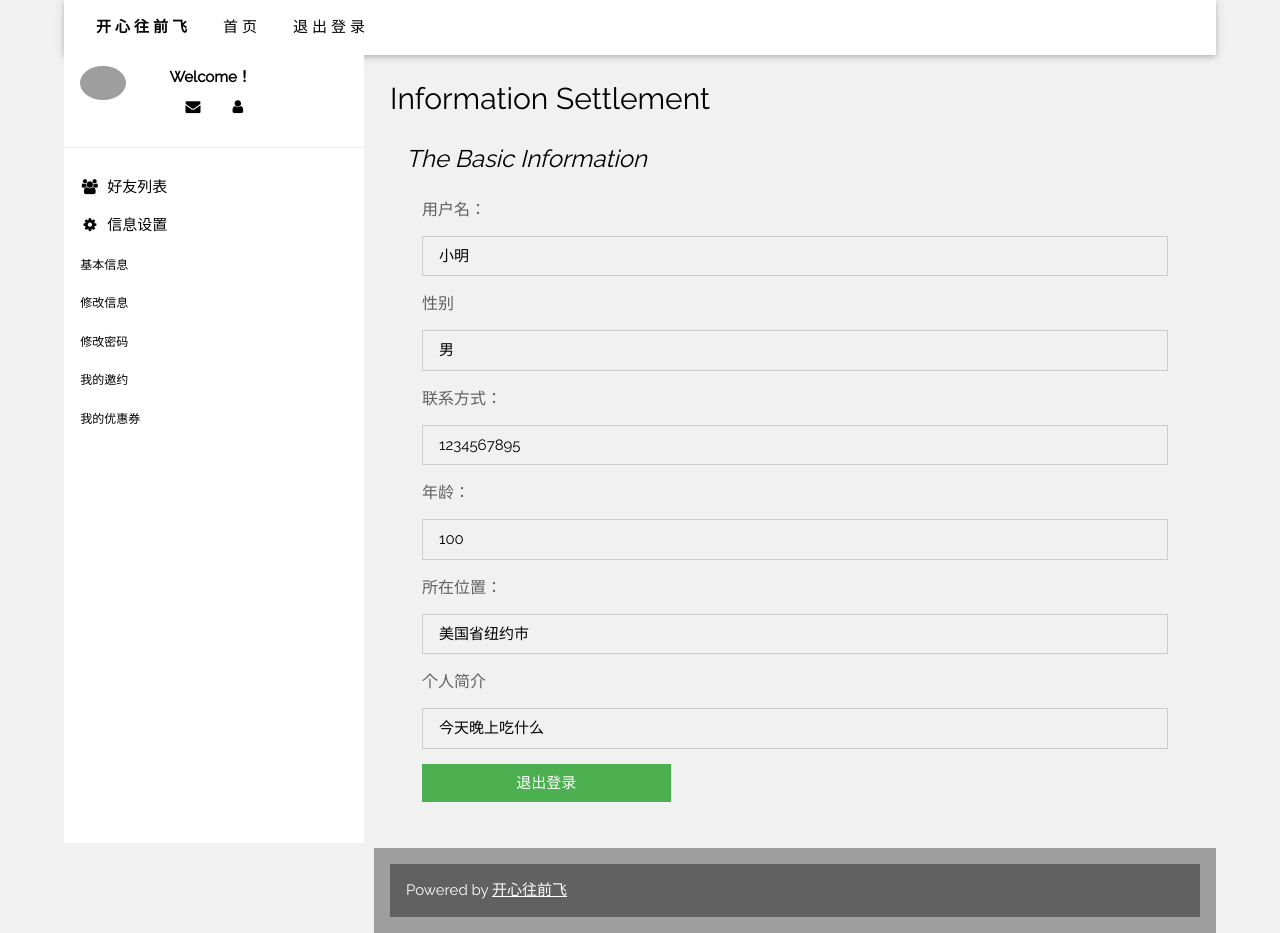
After one commit to dangerous-barbarians/MovieDemo2, a Flask app: page /home in a window 1280 px wide. The commit adds this page. Run offline with Flask 2, Linux system fonts and the light colour scheme; grey boxes are pictures that could not be loaded.

```diff
--- a/app.py
+++ b/app.py
@@ -68,6 +68,13 @@ def home_page():
 	yaoyue = houduan.yaoyue
 	return render_template("home_page.html", data=data, yaoyue=yaoyue, friend=houduan.dic)
 
+
+# 个人主页界面
+@app.route('/home', methods=['POST', 'GET'])
+def home():
+	data = houduan.data
+	yaoyue = houduan.yaoyue
+	return render_template("home_page2.html", data=data, yaoyue=yaoyue, friend=houduan.dic)
 
 # 修改信息的路由
 @app.route('/xiugaixinxi', methods=['POST'])
--- /dev/null
+++ b/templates/home_page2.html
@@ -0,0 +1,375 @@
+<!DOCTYPE html>
+<html>
+<head>
+    <title>信息修改+好友列表</title>
+    <meta charset="UTF-8">
+    <meta name="viewport" content="width=device-width, initial-scale=1">
+    <link rel="stylesheet" href="https://www.w3schools.com/w3css/4/w3.css">
+    <link rel="stylesheet" href="https://fonts.googleapis.com/css?family=Raleway">
+    <link rel="stylesheet" href="https://cdnjs.cloudflare.com/ajax/libs/font-awesome/4.7.0/css/font-awesome.min.css">
+    <style> html, body, h1, h2, h3, h4, h5 { font-family: "Raleway", sans-serif} </style>
+</head>
+<body class="w3-light-grey">
+<div style="width: 90%;margin-left: 5%">
+<!-- Top container -->
+<!-- Navbar (sit on top) -->
+<div class="w3-top" style="width: 90%">
+    <div class="w3-bar w3-white w3-wide w3-padding w3-card">
+        <b class="w3-bar-item w3-button">开心往前飞</b>
+        <a href="index.html" class="w3-bar-item w3-button">首页</a>
+        <a href="index.html" target="_blank" class="w3-bar-item w3-button">退出登录</a>
+    </div>
+</div>
+
+<!-- Sidebar/menu -->
+<nav class="w3-sidebar w3-collapse w3-white w3-animate-left" style="z-index:3;width:300px;" id="mySidebar"><br>
+    <div class="w3-container w3-row">
+        <div class="w3-col s4">
+            <img src="https://ts3.cn.mm.bing.net/th?id=OIP-C.9ZZva98r3IDj01xEtOOHbQAAAA&w=250&h=250&c=8&rs=1&qlt=90&o=6&dpr=1.25&pid=3.1&rm=2"
+                 class="w3-circle w3-margin-right" style="width:46px">
+        </div>
+        <div class="w3-col s8 w3-bar">
+            <span><strong>Welcome！</strong></span><br>
+            <a href="#" class="w3-bar-item w3-button"><i class="fa fa-envelope"></i></a>
+            <a href="#" class="w3-bar-item w3-button"><i class="fa fa-user"></i></a>
+        </div>
+    </div>
+    <hr>
+
+    <div class="w3-bar-block">
+        <a href="#" class="w3-bar-item w3-button w3-padding-16 w3-hide-large w3-dark-grey w3-hover-black"
+           onclick="w3_close()" title="close menu"><i class="fa fa-remove fa-fw"></i>  Close Menu</a>
+        <button class="w3-bar-item w3-button tablink w3-white" onclick="openCity(event, '好友')"><i
+                class="fa fa-users fa-fw"></i>  好友列表
+        </button>
+        <button class="w3-bar-item w3-button tablink w3-white" onclick="openCity(event, '基本信息')"><i
+                class="fa fa-cog fa-fw"></i>  信息设置
+        </button>
+        <button class="w3-bar-item w3-button tablink w3-white" onclick="openCity(event, '基本信息')"><small>基本信息</small>
+        </button>
+        <button class="w3-bar-item w3-button tablink w3-white" onclick="openCity(event, '修改信息')"><small>修改信息</small>
+        </button>
+        <button class="w3-bar-item w3-button tablink w3-white" onclick="openCity(event, '修改密码')"><small>修改密码</small>
+        </button>
+        <button class="w3-bar-item w3-button tablink w3-white" onclick="openCity(event, '我的邀约')"><small>我的邀约</small>
+        </button>
+        <button class="w3-bar-item w3-button tablink w3-white" onclick="openCity(event, '我的优惠券')"><small>我的优惠券</small>
+        </button>
+        <br><br>
+    </div>
+</nav>
+
+<!-- Overlay effect when opening sidebar on small screens -->
+<div class="w3-overlay w3-hide-large w3-animate-opacity" onclick="w3_close()" style="cursor:pointer"
+     title="close side menu" id="myOverlay"></div>
+
+<!-- !PAGE CONTENT! -->
+<div class="w3-main" style="margin-left:300px;margin-top:43px;">
+
+    <!-- Header
+    <header class="w3-container" style="padding-top:22px">
+      <h5><b><i class="fa fa-dashboard"></i> My Friends</b></h5>
+    </header> -->
+    <br>
+
+    <div style="margin-left:10px">
+
+        <!-- 好友列表栏 -->
+        <div id="好友" class="w3-container city" style="display:none">
+            <div class="w3-container">
+                <br>
+                <ul class="w3-ul w3-card-4 w3-light-grey">
+                    <li class="w3-padding-16">
+                        <span class="w3-xlarge">Mike</span>
+                        <button class="w3-button w3-right w3-dark-grey">Chat
+                            <i class="fa fa-arrow-right"></i>
+                        </button>
+                        <br>
+                    </li>
+                    <li class="w3-padding-16">
+                        <span class="w3-xlarge">Jill</span>
+                        <button class="w3-button w3-right w3-dark-grey">Chat
+                            <i class="fa fa-arrow-right"></i>
+                        </button>
+                        <br>
+                    </li>
+                    <li class="w3-padding-16">
+                        <span class="w3-xlarge">Jane</span>
+                        <button class="w3-button w3-right w3-dark-grey">Chat
+                            <i class="fa fa-arrow-right"></i>
+                        </button>
+                        <br>
+                    </li>
+                    <li class="w3-padding-16">
+                        <span class="w3-xlarge">Jane</span>
+                        <button class="w3-button w3-right w3-dark-grey">Chat
+                            <i class="fa fa-arrow-right"></i>
+                        </button>
+                        <br>
+                    </li>
+                    <li class="w3-padding-16">
+                        <span class="w3-xlarge">Jane</span>
+                        <button class="w3-button w3-right w3-dark-grey">Chat
+                            <i class="fa fa-arrow-right"></i>
+                        </button>
+                        <br>
+                    </li>
+                    <li class="w3-padding-16">
+                        <span class="w3-xlarge">Jane</span>
+                        <button class="w3-button w3-right w3-dark-grey">Chat
+                            <i class="fa fa-arrow-right"></i>
+                        </button>
+                        <br>
+                    </li>
+                    <li class="w3-padding-16">
+                        <span class="w3-xlarge">Jane</span>
+                        <button class="w3-button w3-right w3-dark-grey">Chat
+                            <i class="fa fa-arrow-right"></i>
+                        </button>
+                        <br>
+                    </li>
+                    <li class="w3-padding-16">
+                        <span class="w3-xlarge">Jane</span>
+                        <button class="w3-button w3-right w3-dark-grey">Chat
+                            <i class="fa fa-arrow-right"></i>
+                        </button>
+                        <br>
+                    </li>
+                    <li class="w3-padding-16">
+                        <span class="w3-xlarge">Jane</span>
+                        <button class="w3-button w3-right w3-dark-grey">Chat
+                            <i class="fa fa-arrow-right"></i>
+                        </button>
+                        <br>
+                    </li>
+                    <li class="w3-padding-16">
+                        <span class="w3-xlarge">Jane</span>
+                        <button class="w3-button w3-right w3-dark-grey">Chat
+                            <i class="fa fa-arrow-right"></i>
+                        </button>
+                        <br>
+                    </li>
+                    <li class="w3-padding-16">
+                        <span class="w3-xlarge">Jane</span>
+                        <button class="w3-button w3-right w3-dark-grey">Chat
+                            <i class="fa fa-arrow-right"></i>
+                        </button>
+                        <br>
+                    </li>
+                </ul>
+            </div>
+            <hr>
+            <br>
+        </div>
+        <!-- 好友列表end -->
+
+        <!-- 基本信息 +信息设置 -->
+        <div id="基本信息" class="w3-container city">
+            <h2>Information Settlement</h2>
+            <div class="w3-container">
+                <h3><i>The Basic Information</i></h3>
+
+                <div class="w3-container" id="contact">
+
+                    <form action="/action_page.php" target="_blank">
+                        <h6 class="w3-opacity">用户名：</h6>
+                        <p contenteditable="true" class="w3-border w3-padding">小明</p>
+                        <h6 class="w3-opacity">性别</h6>
+                        <p contenteditable="true" class="w3-border w3-padding">男</p>
+                        <h6 class="w3-opacity">联系方式：</h6>
+                        <p contenteditable="true" class="w3-border w3-padding">1234567895</p>
+                        <h6 class="w3-opacity">年龄：</h6>
+                        <p contenteditable="true" class="w3-border w3-padding">100</p>
+                        <h6 class="w3-opacity">所在位置：</h6>
+                        <p contenteditable="true" class="w3-border w3-padding">美国省纽约市</p>
+                        <h6 class="w3-opacity">个人简介</h6>
+                        <p contenteditable="true" class="w3-border w3-padding">今天晚上吃什么</p>
+
+                        <button type="logout" class="w3-button w3-green w3-third ">退出登录</button>
+                    </form>
+                </div>
+                <br>
+                <br>
+            </div>
+        </div>
+        <!-- 基本信息 +信息设置 end-->
+
+        <!-- 修改信息 -->
+        <div id="修改信息" class="w3-container city" style="display:none">
+            <h2>Information Settlement</h2>
+            <div class="w3-container">
+                <h3><i>Modify the Information</i></h3>
+
+                <div class="w3-container" id="contact">
+                    <form action="/action_page.php" target="_blank">
+                        <h6 class="w3-opacity">用户名：（不可修改）</h6>
+                        <p contenteditable="true" class="w3-border w3-padding">小明 </p>
+                        <p>性别：<input class="w3-input w3-border" type="text" placeholder="Sex" required name="Sex"></p>
+                        <p>联系方式：<input class="w3-input w3-border" type="text" placeholder="Phone Number" required
+                                       name="Phone Number"></p>
+                        <p>年龄<input class="w3-input w3-border" type="text" placeholder="Age" required name="Age"></p>
+                        <p>所在位置<input class="w3-input w3-border" type="text" placeholder="Address" required
+                                      name="Address"></p>
+                        <p>个人简介<input class="w3-input w3-border" type="text" placeholder="Self-introduction" required
+                                      name="Self-introduction"></p>
+                        <p>头像<input class="w3-input w3-border" type="text" placeholder="Selfie" required name="Selfie">
+                        </p>
+                        <button type="submit" class="w3-button w3-green w3-third ">Submit</button>
+                    </form>
+                </div>
+                <br>
+                <br>
+            </div>
+        </div>
+        <!-- 修改信息 end-->
+
+        <!-- 修改密码 -->
+        <div id="修改密码" class="w3-container city" style="display:none">
+            <h2>Information Settlement</h2>
+            <div class="w3-container">
+                <h3><i>Change The Password</i></h3>
+                <div class="w3-container" id="contact">
+                    <form action="/action_page.php" target="_blank">
+                        <p>旧密码：<input class="w3-input w3-border" type="text" placeholder="（必填）" required name="旧密码"></p>
+                        <p>新密码：<input class="w3-input w3-border" type="text" placeholder="（必填）" required name="新密码"></p>
+                        <p>确认新密码：<input class="w3-input w3-border" type="text" placeholder="（必填 请再次输入新密码）" required
+                                        name="确认新密码"></p>
+                        <button type="submit" class="w3-button w3-green w3-third ">Submit</button>
+                    </form>
+                </div>
+                <br>
+                <br>
+            </div>
+        </div>
+        <!-- 修改密码 end-->
+
+
+        <!-- 我的邀约-->
+        <div id="我的邀约" class="w3-container city" style="display:none">
+            <h2>Information Settlement</h2>
+            <div class="w3-container">
+                <h3><i>My Invitations</i></h3>
+
+                <button class="w3-button w3-block w3-left-align w3-gray">
+                    2023年6月1日
+                </button>
+                <div id="Demo2" class="w3-container">
+                    <p>电影：肖申克的救赎</p>
+                    <p>受邀者：小美</p>
+                </div>
+
+                <button class="w3-button w3-block w3-left-align w3-gray">
+                    2023年6月2日
+                </button>
+                <div id="Demo2" class="w3-container">
+                    <p>电影：肖申克的救赎</p>
+                    <p>受邀者：小美</p>
+                </div>
+
+                <button class="w3-button w3-block w3-left-align w3-gray">
+                    2023年6月3日
+                </button>
+                <div id="Demo2" class="w3-container">
+                    <p>电影：肖申克的救赎</p>
+                    <p>受邀者：小美</p>
+                </div>
+                <br>
+                <br>
+            </div>
+        </div>
+        <!-- 我的邀约 end-->
+
+        <!-- 我的优惠券-->
+        <div id="我的优惠券" class="w3-container city" style="display:none">
+            <h2>Information Settlement</h2>
+            <div class="w3-container">
+                <h3><i>My Coupons</i></h3>
+                <table class="w3-table-all w3-hoverable">
+                    <thead>
+                    <tr class="w3-light-grey">
+                        <th>优惠卷名称</th>
+                        <th>开始日期</th>
+                        <th>截止日期</th>
+                        <th>优惠金额</th>
+                    </tr>
+                    </thead>
+
+                    <tr>
+                        <td>一等卷</td>
+                        <td>2016-11-29</td>
+                        <td>2016-12-29</td>
+                        <td>50/200</td>
+                    </tr>
+                    <tr>
+                        <td>二等卷</td>
+                        <td>2016-11-29</td>
+                        <td>2016-12-29</td>
+                        <td>50/200</td>
+                    </tr>
+                    <tr>
+                        <td>三等卷</td>
+                        <td>2016-11-29</td>
+                        <td>2016-12-29</td>
+                        <td>50/200</td>
+                    </tr>
+
+                </table>
+                <br>
+                <br>
+            </div>
+        </div>
+        <!-- 我的优惠券end-->
+
+
+        <!-- Footer -->
+        <footer class="w3-container w3-padding-16 w3-grey">
+            <div class="w3-container w3-dark-grey">
+                <p> Powered by <a href="https://www.w3schools.com/w3css/default.asp" target="_blank">开心往前飞</a></p>
+            </div>
+        </footer>
+
+        <!-- End page content -->
+    </div>
+</div>
+    </div>
+</body>
+<script>
+    // Get the Sidebar
+    var mySidebar = document.getElementById("mySidebar");
+
+    // Get the DIV with overlay effect
+    var overlayBg = document.getElementById("myOverlay");
+
+    // Toggle between showing and hiding the sidebar, and add overlay effect
+    function w3_open() {
+        if (mySidebar.style.display === 'block') {
+            mySidebar.style.display = 'none';
+            overlayBg.style.display = "none";
+        } else {
+            mySidebar.style.display = 'block';
+            overlayBg.style.display = "block";
+        }
+    }
+
+    // Close the sidebar with the close button
+    function w3_close() {
+        mySidebar.style.display = "none";
+        overlayBg.style.display = "none";
+    }
+
+    //选项栏
+    function openCity(evt, cityName) {
+        var i, x, tablinks;
+        x = document.getElementsByClassName("city");
+        for (i = 0; i < x.length; i++) {
+            x[i].style.display = "none";
+        }
+        tablinks = document.getElementsByClassName("tablink");
+        for (i = 0; i < x.length; i++) {
+            tablinks[i].className = tablinks[i].className.replace(" w3-red", "");
+        }
+        document.getElementById(cityName).style.display = "block";
+        evt.currentTarget.className += " w3-red";
+    }
+</script>
+</html>
```
Also changed, not shown: houduan_index.py (added, +31 -0 lines), templates/details_page.html (+7 -7 lines), static/img/movie_1.jpg (added), static/img/movie_2.jpg (added), static/img/movie_3.jpg (added).
